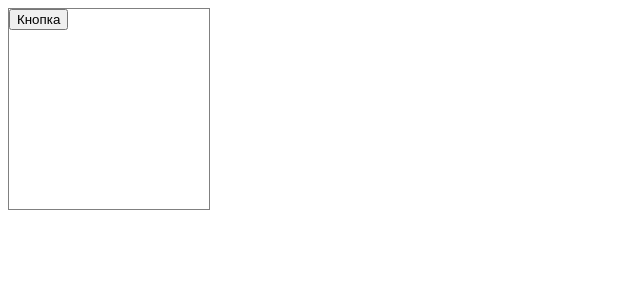
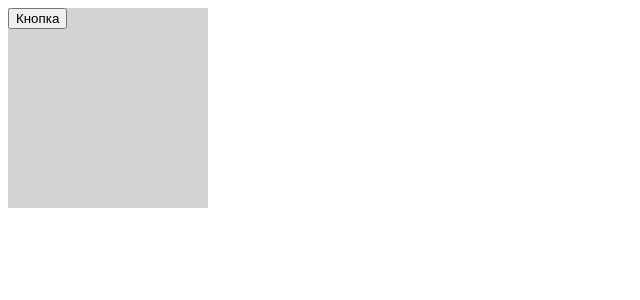
Before and after one commit to MihaDarin/vue-example, a React (Create React App) app: page / in a window 1280 px wide. Shown: the top 300 px of the page, without its empty margins (0-640 px from the left). Built offline with nearby package versions, Linux system fonts and the light colour scheme.

Commit message:
Изучена типизация props

```diff
--- a/src/App.tsx
+++ b/src/App.tsx
@@ -1,10 +1,15 @@
 import React from "react";
-import { Card } from "./components/Card";
+import { Card, CardVariant } from "./components/Card";
 
 function App() {
   return (
     <div className="App">
-      <Card width="200px" height="200px">
+      <Card
+        onclick={(num) => console.log("click", num)}
+        variant={CardVariant.primary}
+        width="200px"
+        height="200px"
+      >
         <button>Кнопка</button>
       </Card>
     </div>
--- a/src/components/Card.tsx
+++ b/src/components/Card.tsx
@@ -1,13 +1,37 @@
-import React from "react";
+import React, { FC, useState } from "react";
+
+export enum CardVariant {
+  outlined = "outlined",
+  primary = "primary",
+}
 
 interface CardProps {
   width?: string;
   height?: string;
+  variant: CardVariant;
   children?: React.ReactNode | React.ReactElement;
+  onclick: (num: number) => void;
 }
 
-export const Card = ({ width, height, children }: CardProps) => {
+export const Card: FC<CardProps> = ({
+  width,
+  height,
+  variant,
+  children,
+  onclick,
+}) => {
+  const [state, setState] = useState(0);
   return (
-    <div style={{ width, height, border: "1px solid gray" }}>{children}</div>
+    <div
+      style={{
+        width,
+        height,
+        border: variant === CardVariant.outlined ? "1px solid gray" : "none",
+        background: variant === CardVariant.primary ? "lightgray" : "",
+      }}
+      onClick={() => onclick(state)}
+    >
+      {children}
+    </div>
   );
 };
```
